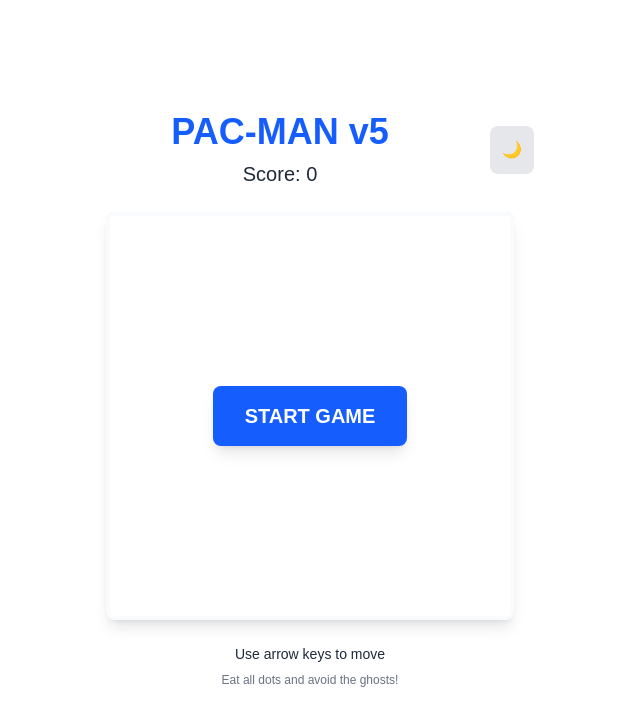
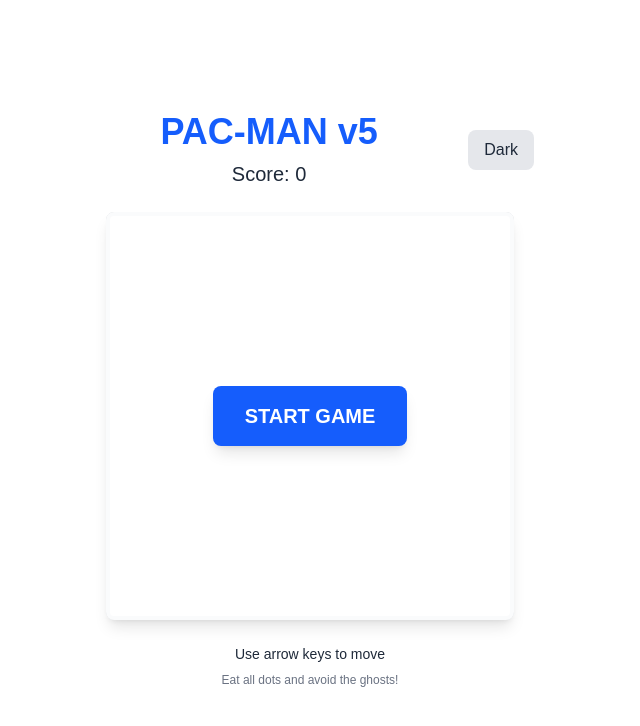
Before and after one commit to ns-test-org/testing-stand-113, a Next.js app in the folder packages/new-web-app-room/: page / in a window 1280 px wide. Shown: the top 726 px of the page, without its empty margins (330-970 px from the left). Built offline with nearby package versions, Linux system fonts and the light colour scheme.

Commit message:
AI chat session: Updated code and files

```diff
--- a/packages/new-web-app-room/src/app/page.tsx
+++ b/packages/new-web-app-room/src/app/page.tsx
@@ -324,10 +324,10 @@
         </div>
         <button
           onClick={toggleTheme}
-          className="ml-4 p-3 rounded-lg bg-gray-200 dark:bg-gray-700 hover:bg-gray-300 dark:hover:bg-gray-600 transition-colors"
+          className="ml-4 px-4 py-2 rounded-lg bg-gray-200 dark:bg-gray-700 hover:bg-gray-300 dark:hover:bg-gray-600 transition-colors text-gray-800 dark:text-gray-200 font-medium"
           aria-label="Toggle dark mode"
         >
-          {theme === 'light' ? '🌙' : '☀️'}
+          {theme === 'light' ? 'Dark' : 'Light'}
         </button>
       </div>
 
```
